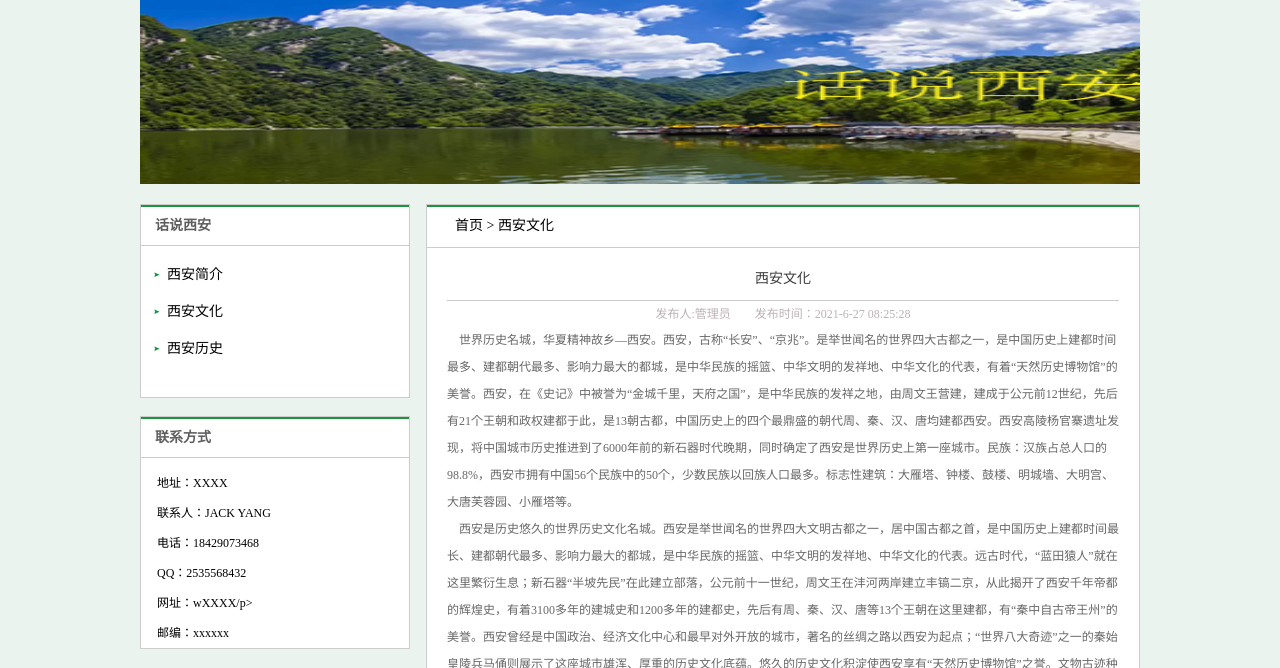
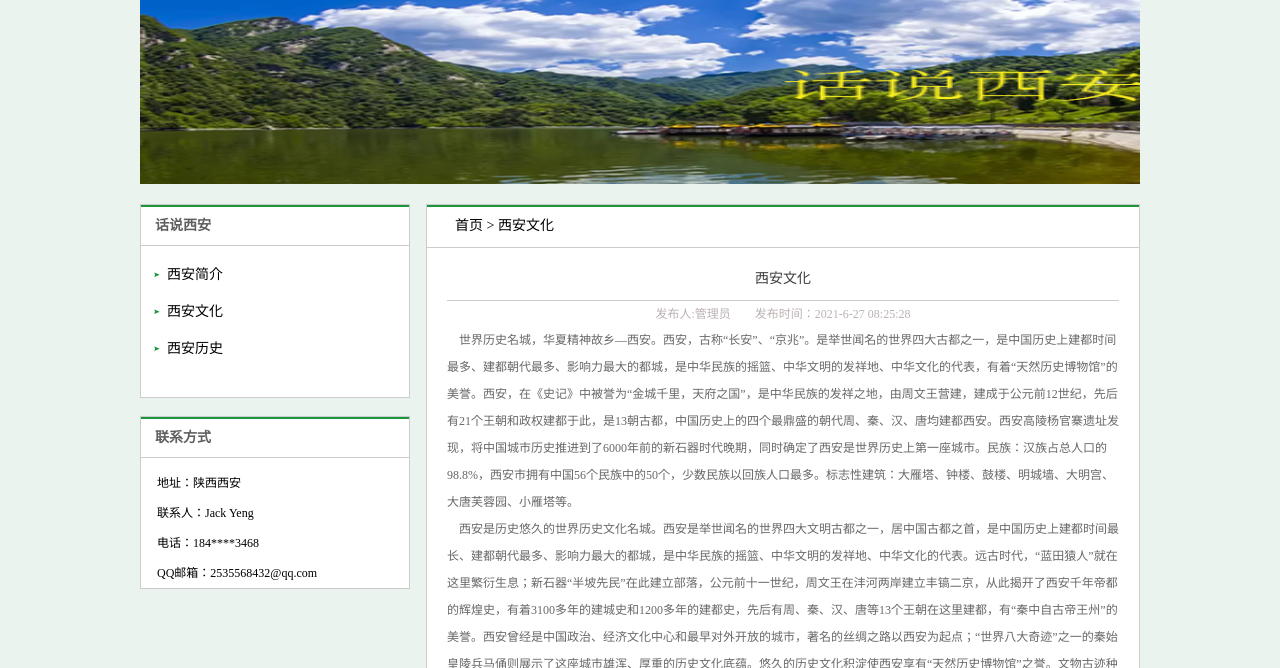
Before and after one commit to Code-world-1/Code-world-1.github.io, a plain HTML site: page template/Culture.html in a window 1280 px wide. Shown: the part 132-800 px from the top of the page. Drawn offline with Linux system fonts and the light colour scheme.

Commit message:
Add files via upload

```diff
--- a/template/Culture.html
+++ b/template/Culture.html
@@ -123,17 +123,13 @@
 
                 	<h1>联系方式</h1>
 
-                    <p>地址：XXXX</p>
+                    <p>地址：陕西西安</p>
 
-                      <p>联系人：JACK YANG</p>
+                      <p>联系人：Jack Yeng</p>
 
-                      <p>电话：18429073468</p>
+                      <p>电话：184****3468</p>
 
-                      <p>QQ：2535568432</p>
-
-                      <p>网址：wXXXX/p>
-
-                      <p>邮编：xxxxxx</p>
+                      <p>QQ邮箱：2535568432@qq.com</p>
 
                 </div>
 
```
Also changed, not shown: template/beautiful.html (+4 -8 lines), template/delicacy.html (+4 -8 lines), template/historic.html (+4 -8 lines), template/introduce.html (+4 -8 lines), template/special.html (+4 -8 lines), template/tourism.html (+4 -8 lines).
